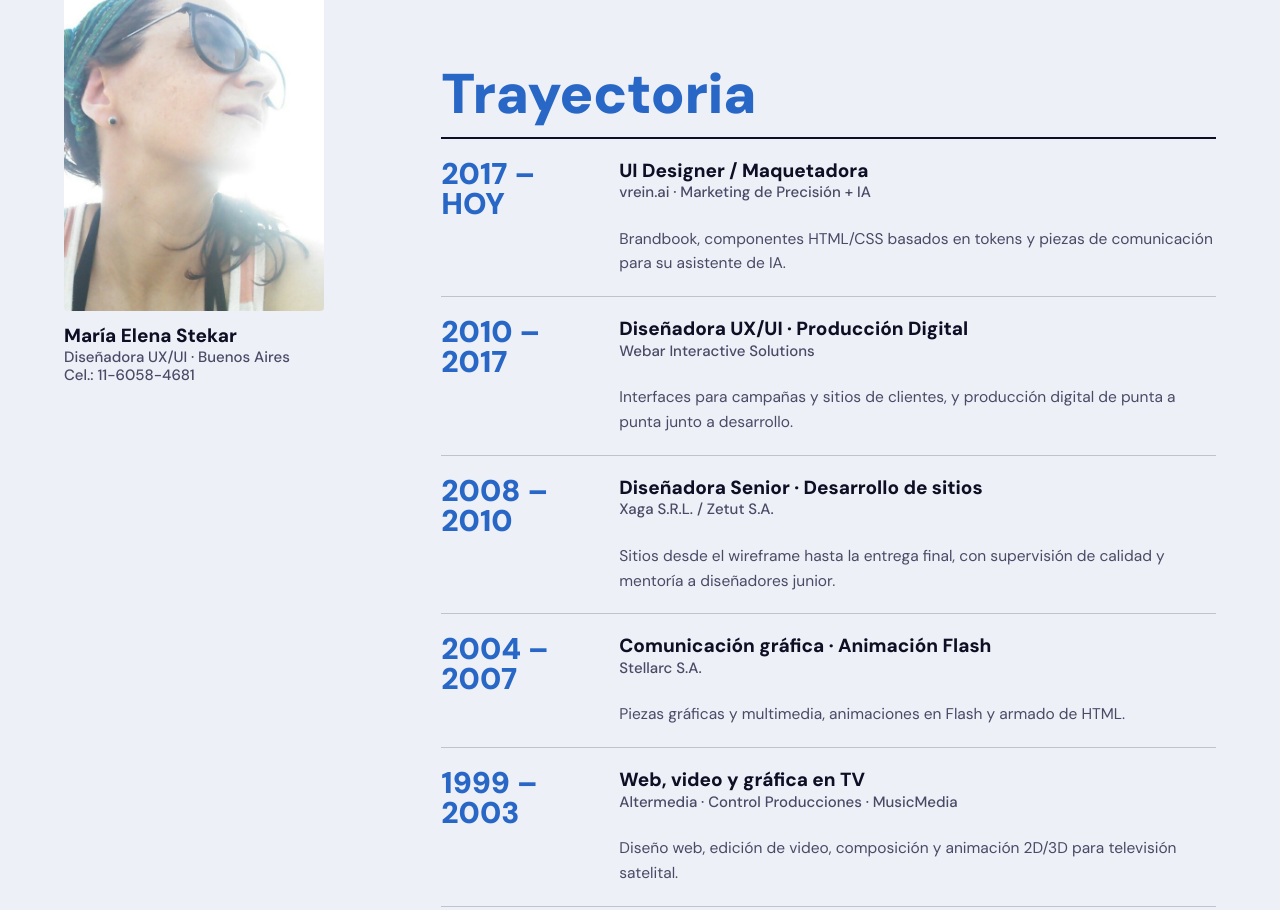
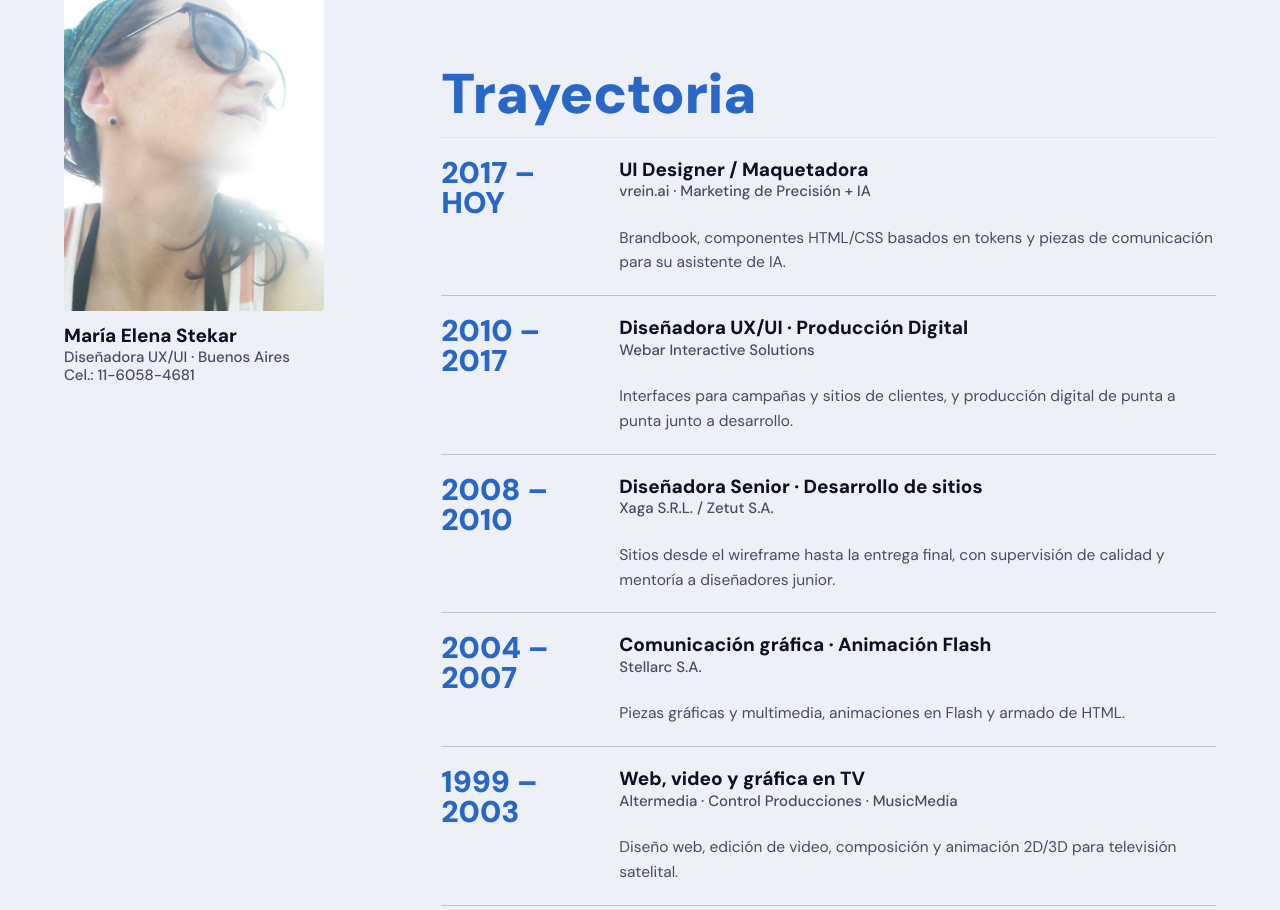
Before and after one commit to MeleSte/mi-portfolio, a plain HTML site: page index.html in a window 1280 px wide. Shown: the part 7528-8438 px from the top of the page. Drawn offline with Linux system fonts and the light colour scheme.

Commit message:
Update index.html

```diff
--- a/index.html
+++ b/index.html
@@ -120,7 +120,7 @@ section{padding-block:clamp(56px,9vw,128px)}
 .cvbody h3:first-child{margin-top:0}
 .cvbody .bio p{max-width:60ch}.cvbody .bio p+p{margin-top:14px}
 .cvbody .bio p:first-child{font-size:clamp(19px,2vw,24px);line-height:1.4;font-weight:600}
-.tl{border-top:2px solid var(--ink)}
+.tl{border-top:1px solid var(--gray-2)}
 .tl li{display:grid;grid-template-columns:150px 1fr;gap:4px 28px;padding:20px 0;border-bottom:1px solid var(--gray-2);border-bottom-color:rgba(14,14,36,.2)}
 .tl time{font-family:var(--font);font-stretch:62%;font-weight:900;font-size:30px;line-height:1;color:var(--blue);text-transform:uppercase}
 .tl h4{margin:0;font-size:19px;line-height:1.3;font-weight:800}
```
